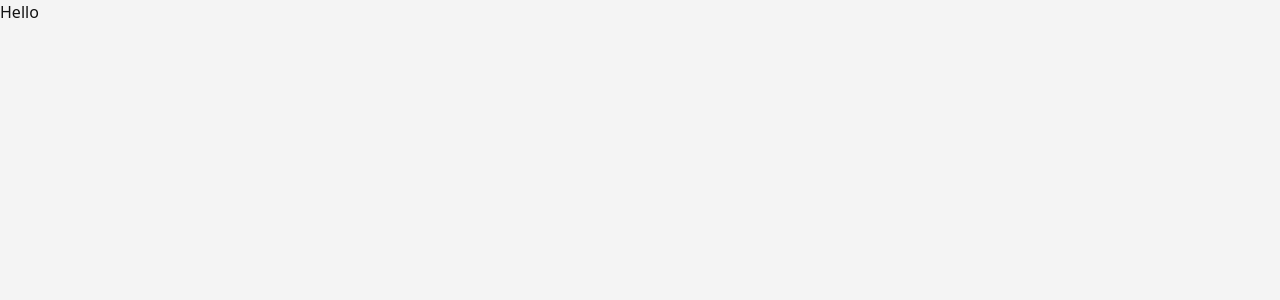
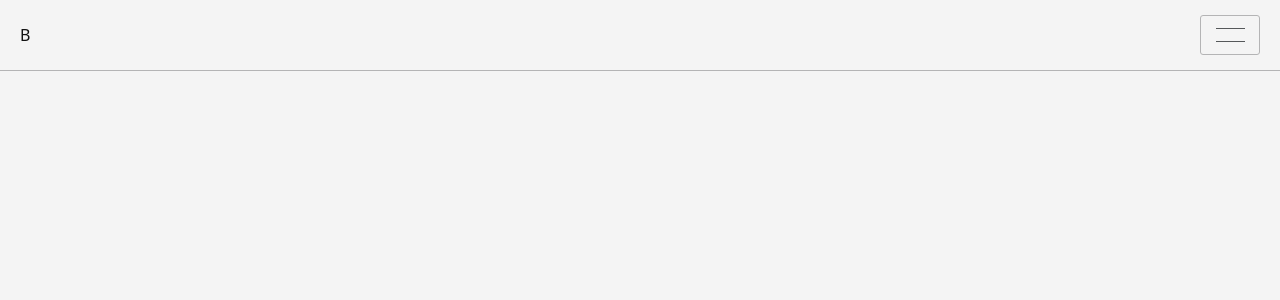
Before and after one commit to Bharath-2101/Blog-Platform, a Next.js app: page / in a window 1280 px wide. Shown: the top 300 px of the page. Built offline with nearby package versions, Linux system fonts and the light colour scheme; a web font is replaced by a local one.

Commit message:
Added NavMenu component and Chango font Variable

```diff
--- a/src/app/layout.jsx
+++ b/src/app/layout.jsx
@@ -1,11 +1,17 @@
 import { Inter, Playfair_Display } from "next/font/google";
+import localFont from "next/font/local";
 import "./globals.css";
+import NavMenu from "@/sections/NavMenu/NavMenu";
 
 const inter = Inter({
   variable: "--font-inter",
   subsets: ["latin"],
 });
 
+const chango = localFont({
+  src: "../../public/fonts/Chango-Regular.ttf",
+  variable: "--font-chango",
+});
 const playfair = Playfair_Display({
   variable: "--font-playfair",
   subsets: ["latin"],
@@ -19,7 +25,10 @@ export const metadata = {
 export default function RootLayout({ children }) {
   return (
     <html lang="en" className={`${inter} ${playfair}`}>
-      <body className={`${inter.variable} ${playfair.variable} antialiased`}>
+      <body
+        className={`${inter.variable} ${playfair.variable} ${chango.variable}  antialiased`}
+      >
+        <NavMenu />
         {children}
       </body>
     </html>
```
